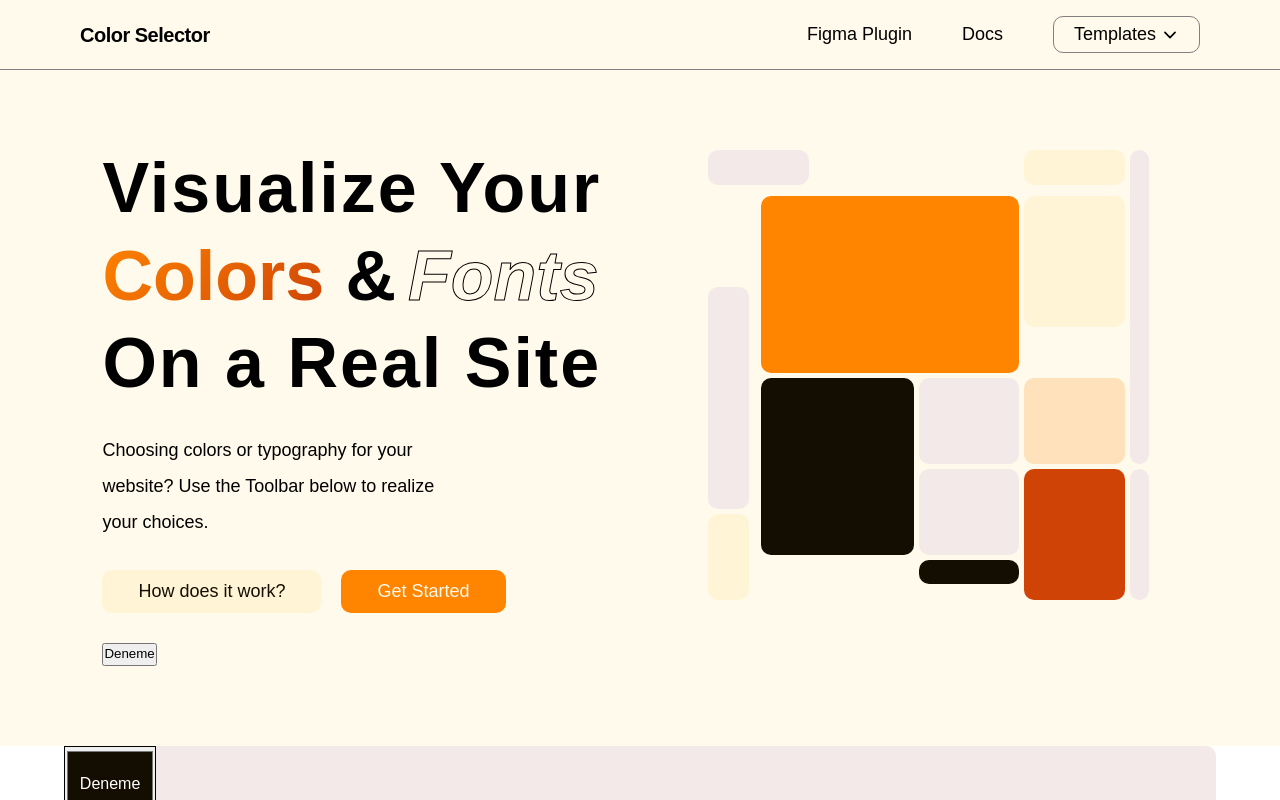
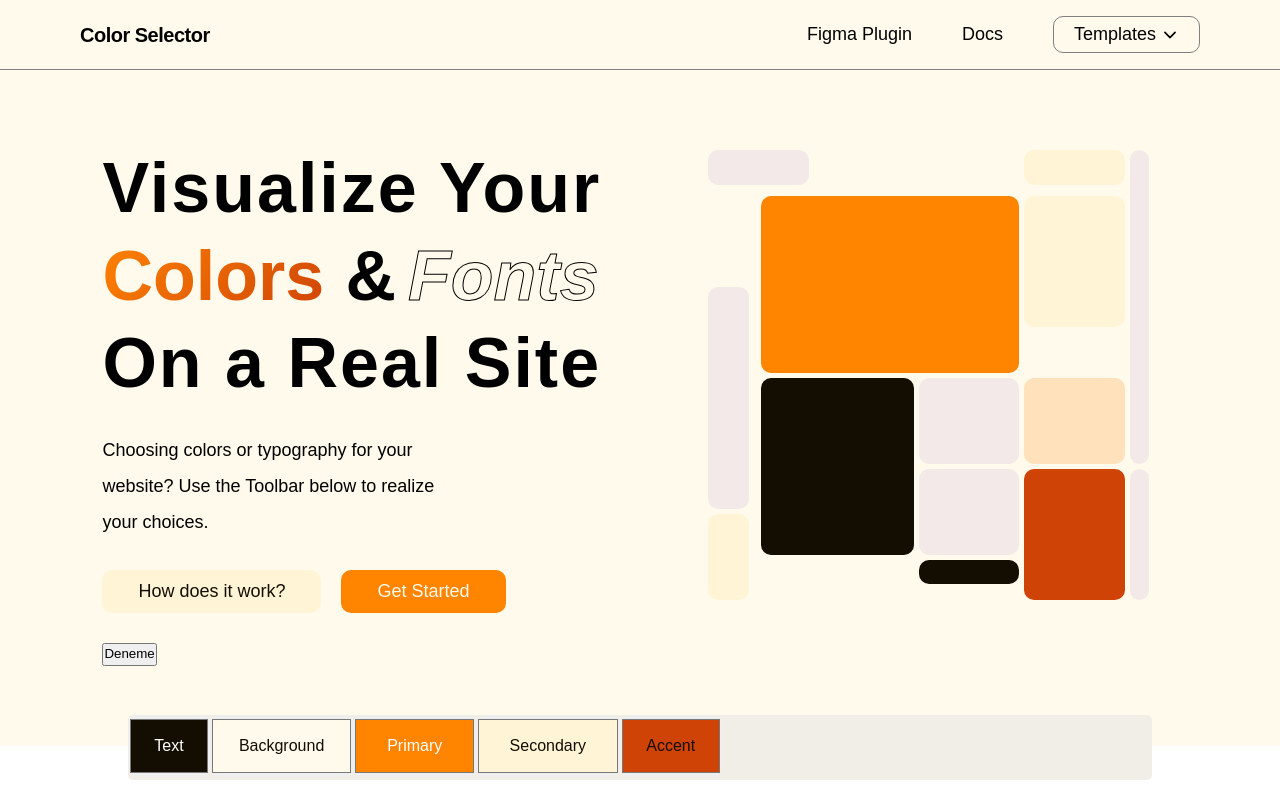
Before and after one commit to eduarf/visualize-colors, a React (Vite) app: page / in a window 1280 px wide. Built offline with nearby package versions, Linux system fonts and the light colour scheme; a web font is replaced by a local one.

Commit message:
ToolBar colors components

```diff
--- a/src/components/toolbar/ToolBar.jsx
+++ b/src/components/toolbar/ToolBar.jsx
@@ -1,65 +1,33 @@
-/* eslint-disable no-unused-vars */
-import { useState } from "react";
-import { useDispatch, useSelector } from "react-redux";
 import styled from "styled-components";
-import { changePrimary } from "../../features/ThemeSlice";
+import Text from "./components/Text";
+import Background from "./components/Background";
+import Primary from "./components/Primary";
+import Secondary from "./components/Secondary";
+import Accent from "./components/Accent";
 
 const StyledToolBar = styled.div`
   position: fixed;
-  height: 8rem;
-  width: 90%;
+  height: 6.5rem;
+  width: 80%;
   background-color: var(--color-lightgray);
+  background-color: #f0eee6;
   left: 50%;
+  bottom: 2rem;
   transform: translateX(-50%);
-  border-radius: 1rem;
+  border-radius: 0.5rem;
+  display: flex;
 `;
 
-const StyledLabel = styled.label`
-  cursor: pointer;
-  text-align: center;
-  padding: 1.3em 1.8em;
-  margin: 0;
-  position: absolute;
-  z-index: 10;
-  color: #fff;
-  top: 50%;
-  left: 50%;
-  transform: translate(-50%, -50%);
-`;
-const StyledColorInput = styled.input.attrs({
-  type: "color",
-})`
-  appearance: none;
-  height: 100%;
-  width: 100%;
-`;
-
-const StyledContainer = styled.div`
-  position: relative;
-  height: 95%;
-  width: 8%;
-`;
 
 export default function ToolBar() {
-  const [color, setColor] = useState("");
-  const dispatch = useDispatch();
-  const textColor = useSelector((state) => state.theme.textColor);
-
-  const handleSetColor = (e) => {
-    setColor(e.target.value);
-    dispatch(changePrimary(e.target.value));
-  };
 
   return (
     <StyledToolBar>
-      <StyledContainer>
-        <StyledLabel htmlFor="text">Deneme</StyledLabel>
-        <StyledColorInput
-          value={textColor}
-          id="text"
-          onChange={(e) => handleSetColor(e)}
-        />
-      </StyledContainer>
+      <Text />
+      <Background />
+      <Primary />
+      <Secondary />
+      <Accent />
     </StyledToolBar>
   );
 }
--- /dev/null
+++ b/src/components/toolbar/components/Accent.jsx
@@ -0,0 +1,52 @@
+import styled from "styled-components";
+import { useDispatch, useSelector } from "react-redux";
+import { changeAccent } from "../../../features/ThemeSlice";
+
+const StyledLabel = styled.label`
+  cursor: pointer;
+  text-align: center;
+  margin: 0;
+  position: absolute;
+  z-index: 10;
+  color: var(--color-text);
+  top: 50%;
+  left: 50%;
+  transform: translate(-50%, -50%);
+`;
+const StyledColorInput = styled.input.attrs({
+  type: "color",
+})`
+  appearance: none;
+  height: 100%;
+  width: 100%;
+  border: none;
+  cursor: pointer;
+`;
+
+const StyledContainer = styled.div`
+  position: relative;
+  height: 95%;
+  width: 10%;
+  border-radius: 1rem;
+  border: none;
+  overflow: hidden;
+`;
+
+export default function Accent() {
+  const dispatch = useDispatch();
+  const accentColor = useSelector((state) => state.theme.accentColor);
+
+  const handleSetColor = (e) => {
+    dispatch(changeAccent(e.target.value));
+  };
+  return (
+    <StyledContainer>
+      <StyledLabel htmlFor="accent">Accent</StyledLabel>
+      <StyledColorInput
+        value={accentColor}
+        id="accent"
+        onChange={(e) => handleSetColor(e)}
+      />
+    </StyledContainer>
+  );
+}
--- /dev/null
+++ b/src/components/toolbar/components/Background.jsx
@@ -0,0 +1,52 @@
+import styled from "styled-components";
+import { useDispatch, useSelector } from "react-redux";
+import { changeBackground } from "../../../features/ThemeSlice";
+
+const StyledLabel = styled.label`
+  cursor: pointer;
+  text-align: center;
+  margin: 0;
+  position: absolute;
+  z-index: 10;
+  color: var(--color-text);
+  top: 50%;
+  left: 50%;
+  transform: translate(-50%, -50%);
+`;
+const StyledColorInput = styled.input.attrs({
+  type: "color",
+})`
+  appearance: none;
+  height: 100%;
+  width: 100%;
+  border: none;
+  cursor: pointer;
+`;
+
+const StyledContainer = styled.div`
+  position: relative;
+  height: 95%;
+  width: 14%;
+  border-radius: 1rem;
+  border: none;
+  overflow: hidden;
+`;
+
+export default function Background() {
+  const dispatch = useDispatch();
+  const backgroundColor = useSelector((state) => state.theme.backgroundColor);
+
+  const handleSetColor = (e) => {
+    dispatch(changeBackground(e.target.value));
+  };
+  return (
+    <StyledContainer>
+      <StyledLabel htmlFor="background">Background</StyledLabel>
+      <StyledColorInput
+        value={backgroundColor}
+        id="background"
+        onChange={(e) => handleSetColor(e)}
+      />
+    </StyledContainer>
+  );
+}
--- /dev/null
+++ b/src/components/toolbar/components/Primary.jsx
@@ -0,0 +1,52 @@
+import styled from "styled-components";
+import { useDispatch, useSelector } from "react-redux";
+import { changePrimary } from "../../../features/ThemeSlice";
+
+const StyledLabel = styled.label`
+  cursor: pointer;
+  text-align: center;
+  margin: 0;
+  position: absolute;
+  z-index: 10;
+  color: #fff;
+  top: 50%;
+  left: 50%;
+  transform: translate(-50%, -50%);
+`;
+const StyledColorInput = styled.input.attrs({
+  type: "color",
+})`
+  appearance: none;
+  height: 100%;
+  width: 100%;
+  border: none;
+  cursor: pointer;
+`;
+
+const StyledContainer = styled.div`
+  position: relative;
+  height: 95%;
+  width: 12%;
+  border-radius: 1rem;
+  border: none;
+  overflow: hidden;
+`;
+
+export default function Primary() {
+  const dispatch = useDispatch();
+  const primaryColor = useSelector((state) => state.theme.primaryColor);
+
+  const handleSetColor = (e) => {
+    dispatch(changePrimary(e.target.value));
+  };
+  return (
+    <StyledContainer>
+      <StyledLabel htmlFor="primary">Primary</StyledLabel>
+      <StyledColorInput
+        value={primaryColor}
+        id="primary"
+        onChange={(e) => handleSetColor(e)}
+      />
+    </StyledContainer>
+  );
+}
--- /dev/null
+++ b/src/components/toolbar/components/Secondary.jsx
@@ -0,0 +1,52 @@
+import styled from "styled-components";
+import { useDispatch, useSelector } from "react-redux";
+import { changeSecondary } from "../../../features/ThemeSlice";
+
+const StyledLabel = styled.label`
+  cursor: pointer;
+  text-align: center;
+  margin: 0;
+  position: absolute;
+  z-index: 10;
+  color: var(--color-text);
+  top: 50%;
+  left: 50%;
+  transform: translate(-50%, -50%);
+`;
+const StyledColorInput = styled.input.attrs({
+  type: "color",
+})`
+  appearance: none;
+  height: 100%;
+  width: 100%;
+  border: none;
+  cursor: pointer;
+`;
+
+const StyledContainer = styled.div`
+  position: relative;
+  height: 95%;
+  width: 14%;
+  border-radius: 1rem;
+  border: none;
+  overflow: hidden;
+`;
+
+export default function Secondary() {
+  const dispatch = useDispatch();
+  const secondaryColor = useSelector((state) => state.theme.secondaryColor);
+
+  const handleSetColor = (e) => {
+    dispatch(changeSecondary(e.target.value));
+  };
+  return (
+    <StyledContainer>
+      <StyledLabel htmlFor="secondary">Secondary</StyledLabel>
+      <StyledColorInput
+        value={secondaryColor}
+        id="secondary"
+        onChange={(e) => handleSetColor(e)}
+      />
+    </StyledContainer>
+  );
+}
--- /dev/null
+++ b/src/components/toolbar/components/Text.jsx
@@ -0,0 +1,51 @@
+import styled from "styled-components";
+import { useDispatch, useSelector } from "react-redux";
+import { changeText } from "../../../features/ThemeSlice";
+
+const StyledLabel = styled.label`
+  cursor: pointer;
+  text-align: center;
+  padding: 1.3em 1.8em;
+  margin: 0;
+  position: absolute;
+  z-index: 10;
+  color: #fff;
+  top: 50%;
+  left: 50%;
+  transform: translate(-50%, -50%);
+`;
+const StyledColorInput = styled.input.attrs({
+  type: "color",
+})`
+  appearance: none;
+  height: 100%;
+  width: 100%;
+  border: none;
+`;
+
+const StyledContainer = styled.div`
+  position: relative;
+  height: 95%;
+  width: 8%;
+  border-radius: 1rem;
+  overflow: hidden;
+`;
+
+export default function Text() {
+  const dispatch = useDispatch();
+  const textColor = useSelector((state) => state.theme.textColor);
+
+  const handleSetColor = (e) => {
+    dispatch(changeText(e.target.value));
+  };
+  return (
+    <StyledContainer>
+      <StyledLabel htmlFor="text">Text</StyledLabel>
+      <StyledColorInput
+        value={textColor}
+        id="text"
+        onChange={(e) => handleSetColor(e)}
+      />
+    </StyledContainer>
+  );
+}
--- a/src/features/themeSlice.js
+++ b/src/features/themeSlice.js
@@ -173,13 +173,24 @@ const themeSlice = createSlice({
       state.primaryComplement = rgbToHex(primaryComplement);
 
     },
+    changeText: (state, action) => {
+        state.textColor = action.payload;
+    },
+    changeBackground: (state, action) => {
+      state.backgroundColor = action.payload;
+    },
     changePrimary: (state, action) => {
-      console.log(action.payload);
-        state.textColor = action.payload;
-    }
+      state.primaryColor = action.payload;
+    },
+    changeSecondary: (state, action) => {
+      state.secondaryColor = action.payload;
+    },
+    changeAccent: (state, action) => {
+      state.accentColor = action.payload;
+    },
   },
 });
 
-export const { changeTheme, changePrimary } = themeSlice.actions;
+export const { changeTheme,changeText ,changePrimary, changeBackground, changeSecondary, changeAccent } = themeSlice.actions;
 
 export default themeSlice.reducer;
```
